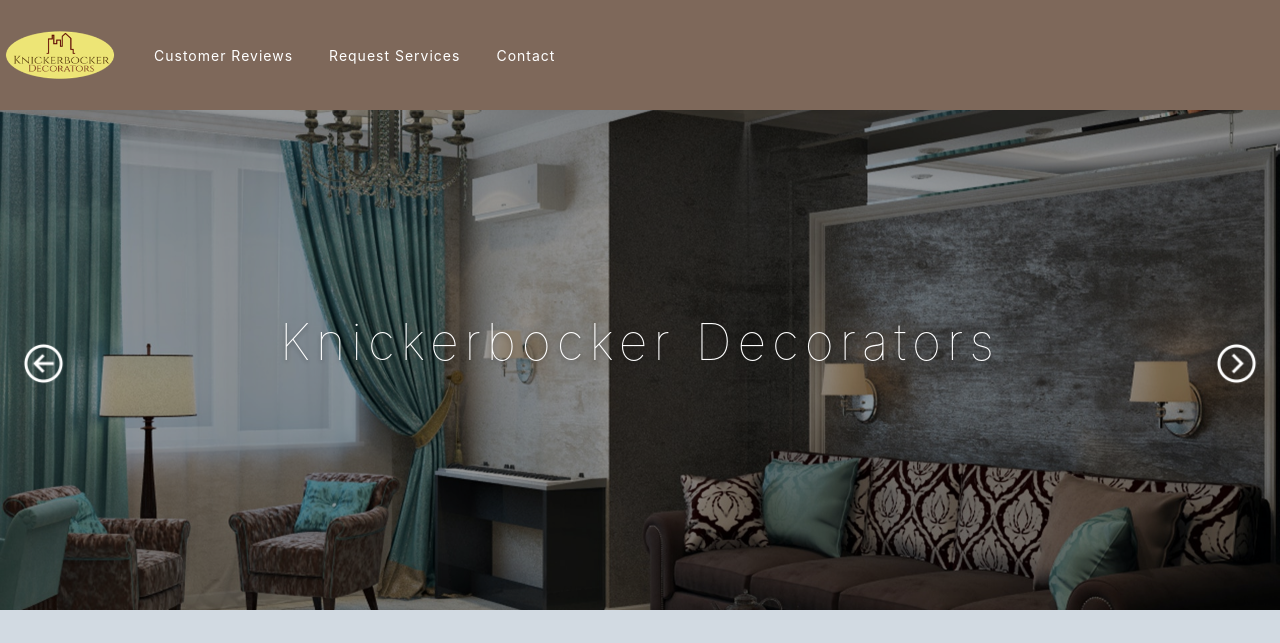
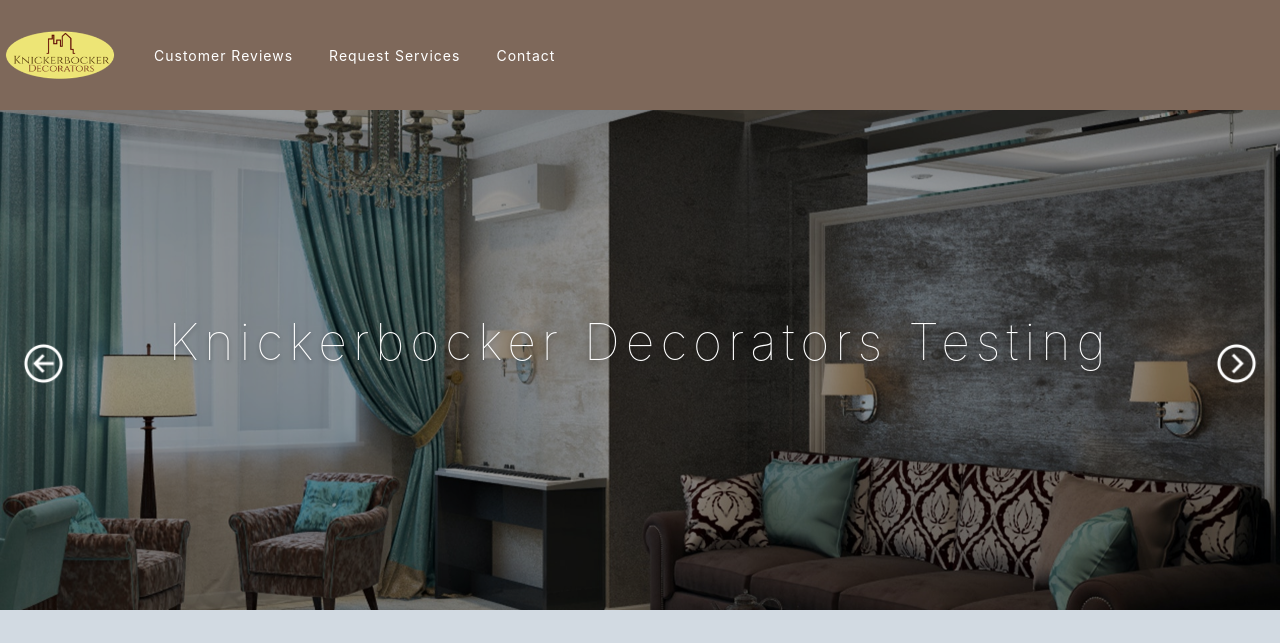
Before and after one commit to workaahmed16/kbdecorators, a plain HTML site: page index.html in a window 1280 px wide. Shown: the top 643 px of the page. Drawn offline with nearby package versions, Linux system fonts and the light colour scheme.

Commit message:
testing deploybot again

```diff
--- a/index.html
+++ b/index.html
@@ -76,7 +76,7 @@
 
 				<div class="titleMessage">
 					<div class="heading">
-						<p class="main">Knickerbocker Decorators</p>
+						<p class="main">Knickerbocker Decorators Testing</p>
 					</div>
 				</div>
 
```
